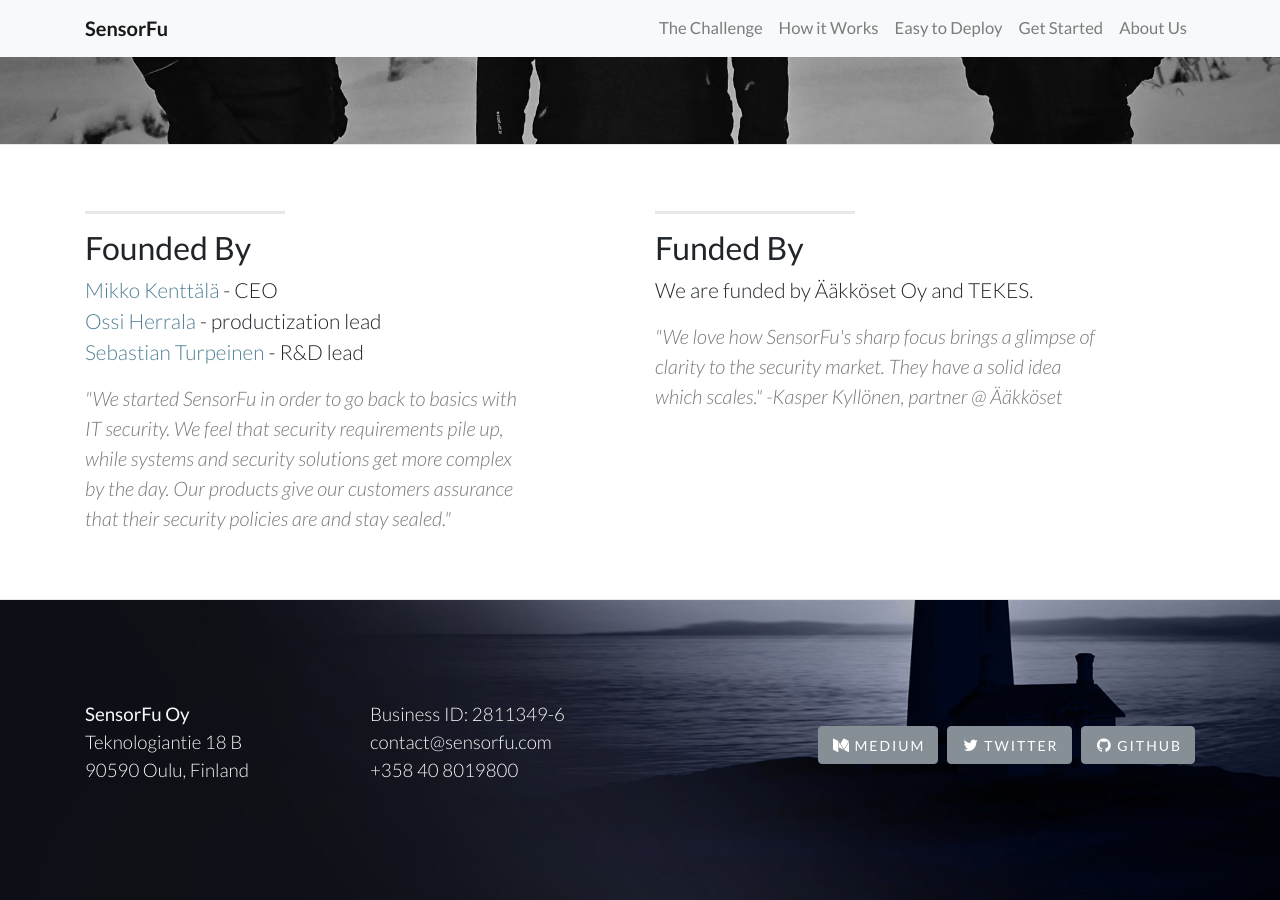
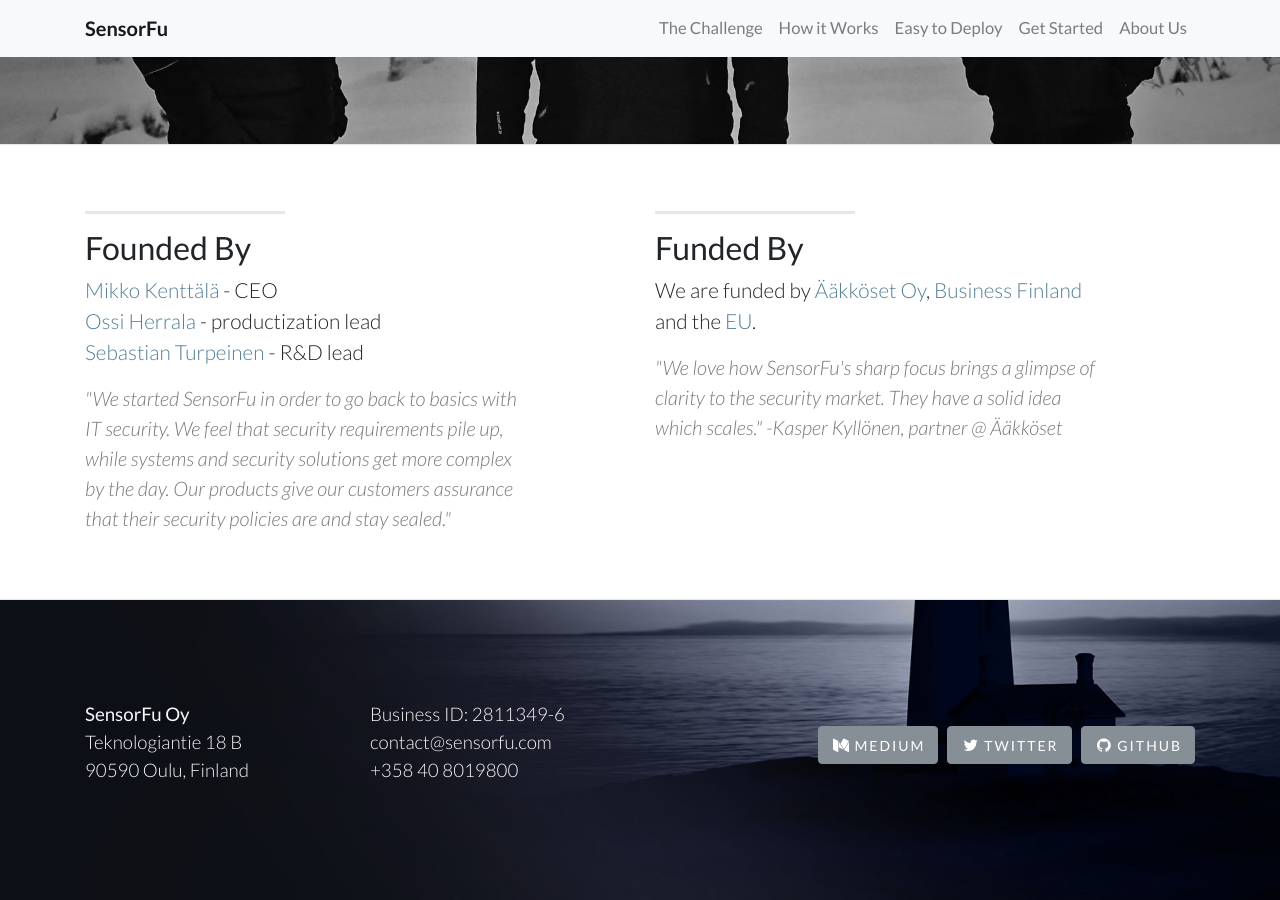
Before and after one commit to sensorfu/sensorfu.github.io, a Jekyll site: the page built from index.html, in a window 1280 px wide and 900 px high, scrolled down 6436 px. Built offline with Jekyll 4.4.1, drawn with Linux system fonts in a browser that asks for light colours.

Commit message:
Update funded by to include EU
While there change TEKES into Business Finland.

```diff
--- a/_includes/madeby.html
+++ b/_includes/madeby.html
@@ -36,7 +36,12 @@
                 <hr class="section-heading-spacer"/>
                 <div class="clearfix"></div>
                 <h2>Funded By </h2>
-                <p class="lead">We are funded by Ääkköset Oy and TEKES.</p>
+                <p class="lead">
+                    We are funded by
+                    <a href="https://www.scanabc.com">Ääkköset Oy</a>,
+                    <a href="https://www.businessfinland.fi/en/">Business Finland</a> and the
+                    <a href="eu.html">EU</a>.
+                </p>
 
                 <blockquote class="blockquote left">
                     <p class="lead">
```
